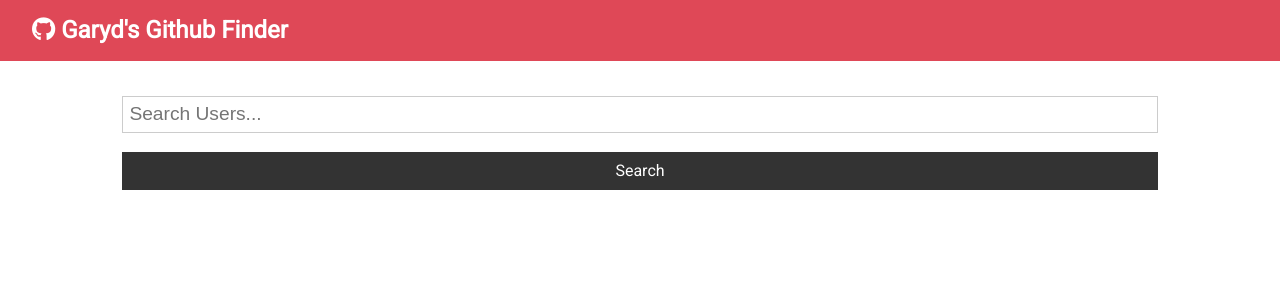
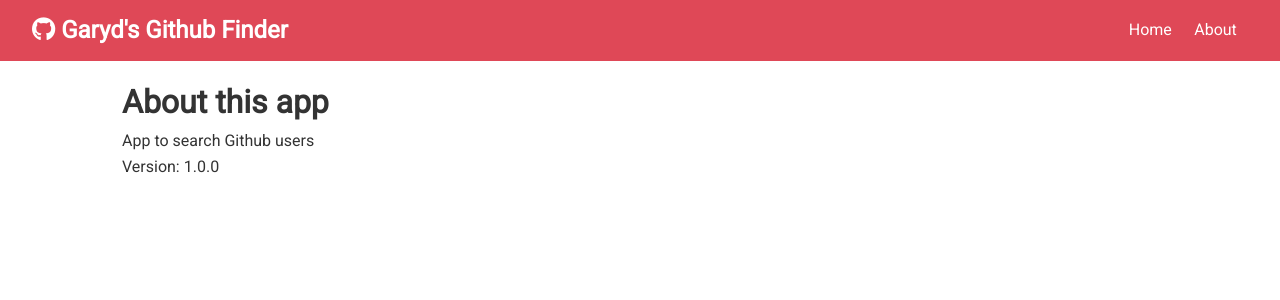
Before and after one commit to gauravbharat/github-finder, a React (Create React App) app: page /about in a window 1280 px wide. Shown: the top 300 px of the page. Built offline with nearby package versions, Linux system fonts and the light colour scheme.

Commit message:
React Router Setup

```diff
--- a/package.json
+++ b/package.json
@@ -9,6 +9,7 @@
     "axios": "^0.27.2",
     "react": "^18.1.0",
     "react-dom": "^18.1.0",
+    "react-router-dom": "^6.3.0",
     "react-scripts": "5.0.1",
     "web-vitals": "^2.1.4"
   },
--- a/src/App.js
+++ b/src/App.js
@@ -1,9 +1,10 @@
 import React, { Fragment, Component } from "react";
 import "./App.css";
 import Navbar from "./components/layout/Navbar";
-import Users from "./components/users/Users";
-import Search from "./components/users/Search";
+import Home from "./components/pages/Home";
 import Alert from "./components/layout/Alert";
+import About from "./components/pages/About";
+import { BrowserRouter as Router, Routes, Route } from "react-router-dom";
 
 import axios from "axios";
 
@@ -45,19 +46,31 @@ class App extends Component {
   render() {
     const { loading, users, alert } = this.state;
     return (
+      <Router>
         <Fragment>
           <Navbar title="Garyd's Github Finder" />
           <div className="container">
             <Alert alert={alert} />
-          <Search
+            <Routes>
+              <Route
+                exact
+                path="/"
+                element={
+                  <Home
                     searchUsers={this.searchUsers}
                     clearUsers={this.clearUsers}
                     showClear={users.length > 0}
                     setAlert={this.setAlert}
+                    loading={loading}
+                    users={users}
                   />
-          <Users loading={loading} users={users} />
+                }
+              />
+              <Route exact path="/about" element={<About />} />
+            </Routes>
           </div>
         </Fragment>
+      </Router>
     );
   }
 }
--- a/src/components/layout/Alert.js
+++ b/src/components/layout/Alert.js
@@ -4,7 +4,7 @@ const Alert = ({ alert }) => {
   return (
     !!alert && (
       <div className={`alert alert-${alert.type}`}>
-        <i class="fas fa-info-circle"></i> {alert.messageText}
+        <i className="fas fa-info-circle"></i> {alert.messageText}
       </div>
     )
   );
--- a/src/components/layout/Navbar.js
+++ b/src/components/layout/Navbar.js
@@ -1,4 +1,5 @@
 import PropTypes from "prop-types";
+import { Link } from "react-router-dom";
 
 const Navbar = ({ icon, title }) => {
   return (
@@ -6,6 +7,14 @@ const Navbar = ({ icon, title }) => {
       <h1>
         <i className={icon} /> {title}
       </h1>
+      <ul>
+        <li>
+          <Link to="/">Home</Link>
+        </li>
+        <li>
+          <Link to="/about">About</Link>
+        </li>
+      </ul>
     </nav>
   );
 };
--- /dev/null
+++ b/src/components/pages/About.js
@@ -0,0 +1,13 @@
+import { Fragment } from "react";
+
+const About = () => {
+  return (
+    <Fragment>
+      <h1>About this app</h1>
+      <p>App to search Github users</p>
+      <p>Version: 1.0.0</p>
+    </Fragment>
+  );
+};
+
+export default About;
--- /dev/null
+++ b/src/components/pages/Home.js
@@ -0,0 +1,29 @@
+import { Fragment } from "react";
+import PropTypes from "prop-types";
+import Search from "../users/Search";
+import Users from "../users/Users";
+import { UserModel } from "../../models/users.model";
+
+const Home = (props) => {
+  return (
+    <Fragment>
+      <Search
+        searchUsers={props.searchUsers}
+        clearUsers={props.clearUsers}
+        showClear={props.users.length > 0}
+        setAlert={props.setAlert}
+      />
+      <Users loading={props.loading} users={props.users} />
+    </Fragment>
+  );
+};
+
+Home.propTypes = {
+  searchUsers: PropTypes.func.isRequired,
+  clearUsers: PropTypes.func.isRequired,
+  setAlert: PropTypes.func.isRequired,
+  users: PropTypes.arrayOf(PropTypes.shape(UserModel)),
+  loading: PropTypes.bool,
+};
+
+export default Home;
```
Also changed, not shown: 1 other file (tests, documents, lock files or other folders). Lines whose indentation alone changed are shown as unchanged.
